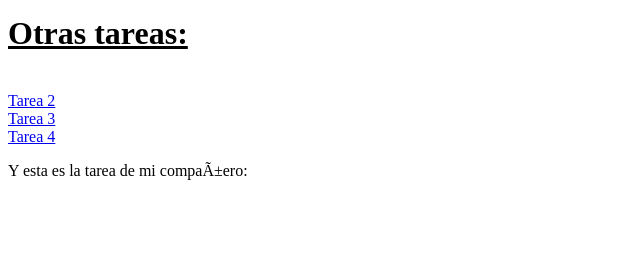
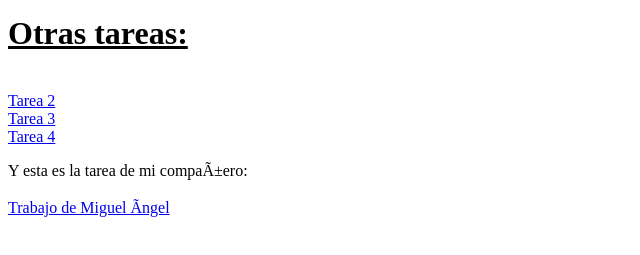
Before and after one commit to alejandroortizz/Tarea, a plain HTML site: page index.html in a window 1280 px wide. Shown: the part 1974-2229 px from the top of the page, without its empty margins (0-640 px from the left). Before the commit the page ends 2170 px from the top, so only its background shows below. Drawn offline with Linux system fonts and the light colour scheme.

Commit message:
Update index.html

```diff
--- a/index.html
+++ b/index.html
@@ -76,3 +76,4 @@ text-decoration: none;
 		<a href="Tareas/tarea3.rar"> Tarea 3 </a> <br>
 		<a href="Tareas/tarea4.rar"> Tarea 4 </a> <br>
 		<p> Y esta es la tarea de mi compañero:</p> <a href= "tareaindividual.rar"></a>
+	<a target="blank" href= "https://ropucillo.github.io/Tarea-web/">Trabajo de Miguel Ángel</a> <br><br><br><br><br>
```
